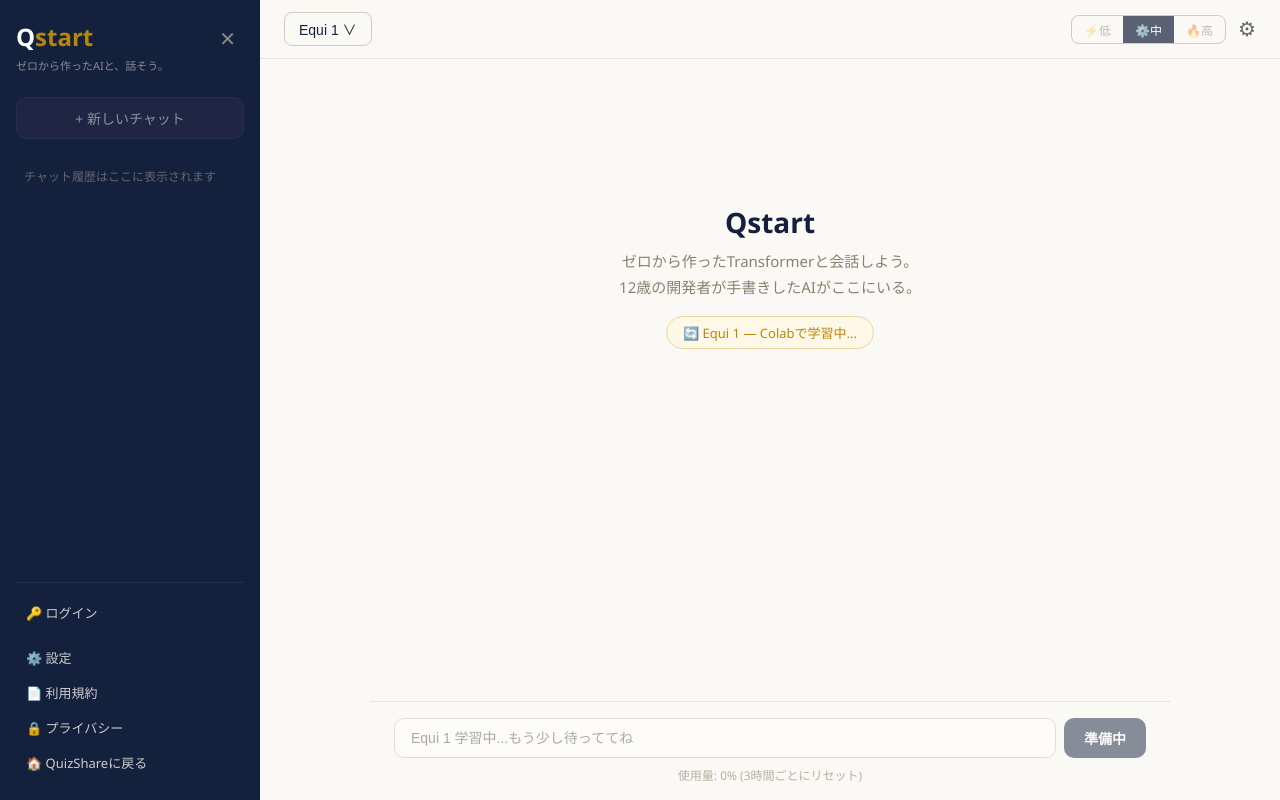
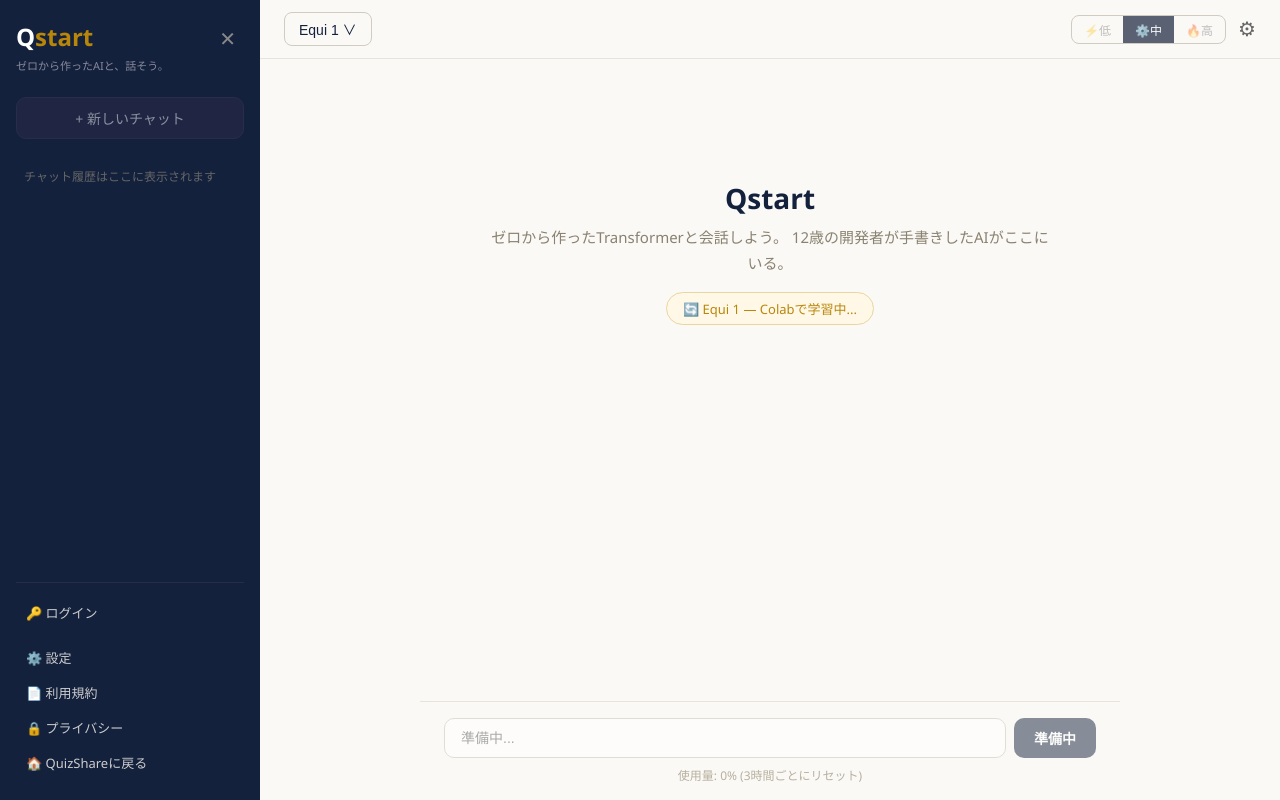
Before and after one commit to yuto113/quizshare-py, a Flask app: page /qstart in a window 1280 px wide. Run offline with Flask 3, Linux system fonts and the light colour scheme; some libraries are stand-ins or nearby versions.

Commit message:
Qstart: 言語切替完全対応+レイアウト中央寄せ

```diff
--- a/templates/qstart.html
+++ b/templates/qstart.html
@@ -41,10 +41,10 @@ body { font-family: 'Segoe UI','Hiragino Sans',sans-serif; background:#faf9f6; c
 .qs-sidebar-link:hover { background:#2a2a4a; color:#fff; }
 
 /* メインエリア */
-.qs-main { flex:1; display:flex; flex-direction:column; }
+.qs-main { flex:1; display:flex; flex-direction:column; min-width:0; }
 .qs-topbar {
   display:flex; justify-content:space-between; align-items:center;
-  padding:12px 24px; border-bottom:1px solid #e8e4da;
+  padding:12px 24px; border-bottom:1px solid #e8e4da; flex-wrap:wrap; gap:8px;
 }
 .qs-model-btn {
   background:transparent; border:1px solid #d0ccc0; border-radius:8px;
@@ -63,9 +63,9 @@ body { font-family: 'Segoe UI','Hiragino Sans',sans-serif; background:#faf9f6; c
 }
 
 /* チャットエリア */
-.qs-chat { flex:1; overflow-y:auto; padding:24px; max-width:800px; margin:0 auto; width:100%; }
+.qs-chat { flex:1; overflow-y:auto; padding:24px; max-width:700px; margin:0 auto; width:100%; box-sizing:border-box; }
 .qs-welcome {
-  text-align:center; margin-top:15vh;
+  text-align:center; margin-top:12vh; padding:0 20px; max-width:600px; margin-left:auto; margin-right:auto;
 }
 .qs-welcome h1 { font-size:28px; font-weight:600; margin-bottom:8px; }
 .qs-welcome p { font-size:15px; color:#8a8270; line-height:1.7; }
@@ -88,7 +88,7 @@ body { font-family: 'Segoe UI','Hiragino Sans',sans-serif; background:#faf9f6; c
 /* 入力エリア */
 .qs-input-area {
   padding:16px 24px; border-top:1px solid #e8e4da;
-  max-width:800px; margin:0 auto; width:100%;
+  max-width:700px; margin:0 auto; width:100%; box-sizing:border-box;
 }
 .qs-input-row { display:flex; gap:8px; }
 .qs-input {
@@ -737,25 +737,51 @@ function setLang(lang) {
 
 function applyLang() {
   // サイドバー
-  document.querySelector('.qs-sub').textContent = T('slogan');
-  document.querySelector('.qs-new-chat').textContent = T('new_chat');
+  var sub = document.querySelector('.qs-sub');
+  if (sub) sub.textContent = T('slogan');
+  var nc = document.querySelector('.qs-new-chat');
+  if (nc) nc.textContent = T('new_chat');
+  // サイドバーリンク
+  var links = document.querySelectorAll('.qs-sidebar-link');
+  var linkMap = {'設定':'settings','利用規約':'terms','プライバシー':'privacy','QuizShareに戻る':'back','ログアウト':'logout','Settings':'settings','Terms of Service':'terms','Privacy Policy':'privacy','Back to QuizShare':'back','Logout':'logout','设置':'settings','利用条款':'terms','隐私政策':'privacy','返回QuizShare':'back','退出':'logout'};
+  links.forEach(function(a) {
+    var txt = a.textContent.replace(/[⚙📄🔒🏠🔑]/g,'').trim();
+    Object.keys(linkMap).forEach(function(k) {
+      if (txt === k) {
+        var icons = {'settings':'⚙️ ','terms':'📄 ','privacy':'🔒 ','back':'🏠 ','logout':''};
+        a.textContent = (icons[linkMap[k]]||'') + T(linkMap[k]);
+      }
+    });
+  });
   // 入力欄
   var inp = document.getElementById('qs-input');
-  if (inp && !inp.disabled) inp.placeholder = T('input_placeholder');
+  if (inp) inp.placeholder = inp.disabled ? T('preparing') + '...' : T('input_placeholder');
+  // 送信ボタン
+  var send = document.querySelector('.qs-send');
+  if (send) send.textContent = send.disabled ? T('preparing') : T('send');
   // ウェルカム
   var wt = document.querySelector('.qs-welcome h1');
   if (wt) wt.textContent = T('welcome_title');
   var wp = document.querySelector('.qs-welcome p');
-  if (wp) wp.innerHTML = T('welcome_desc').replace('\n','<br>');
+  if (wp) wp.innerHTML = T('welcome_desc').replace(/\\n/g,'<br>');
   // 設定パネル
   var sh = document.querySelector('#qs-settings h2');
   if (sh) sh.textContent = T('settings');
+  // 設定ラベル
+  var labels = document.querySelectorAll('.qs-s-label');
+  var labelMap = ['account','model_label','effort_label','usage','lang_label'];
+  labels.forEach(function(el, i) { if (labelMap[i]) el.textContent = T(labelMap[i]); });
   // 使用量
   var usage = document.getElementById('qs-usage');
   if (usage) {
     var pctMatch = usage.textContent.match(/\d+/);
     var pct = pctMatch ? pctMatch[0] : '0';
     usage.textContent = T('usage') + ': ' + pct + '% (' + T('reset_label') + ')';
+  }
+  // 履歴プレースホルダー
+  var hist = document.querySelector('.qs-history');
+  if (hist && hist.children.length === 1 && hist.children[0].style) {
+    hist.children[0].textContent = T('history_label');
   }
 }
 
```
